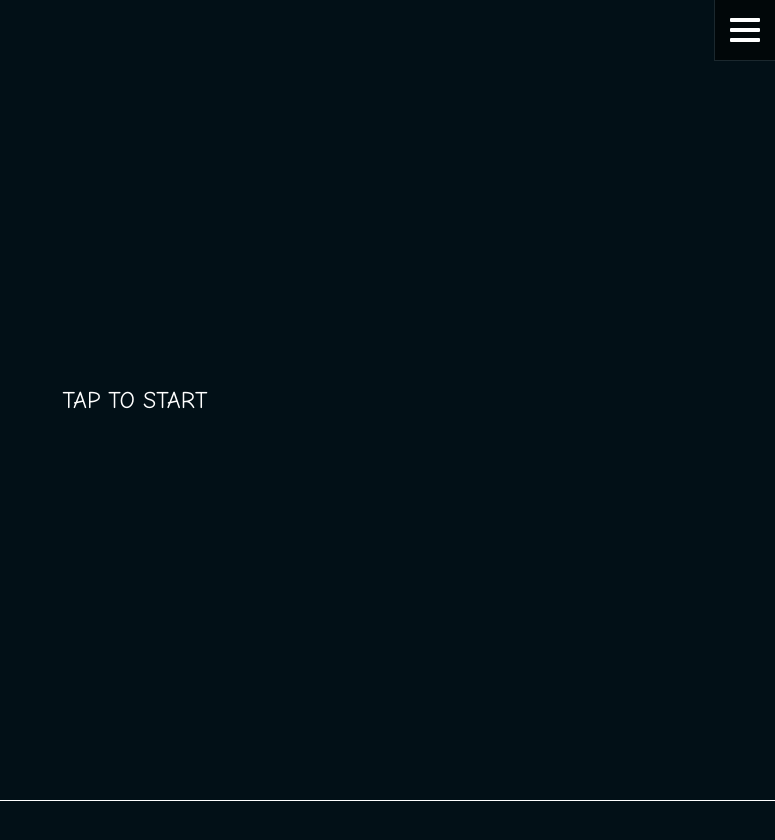
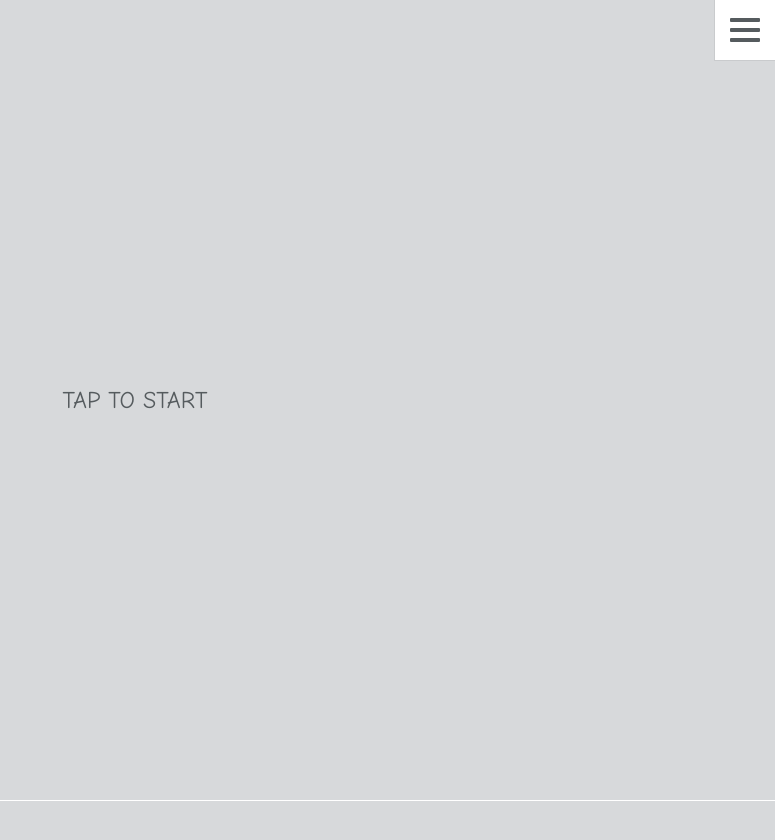
Before and after one commit to andrixdev/primer, a website: page index.html in a window 1280 px wide. Shown: the whole page, without its empty margins (505-1280 px from the left). Drawn offline with nearby package versions, Linux system fonts and the light colour scheme; a web font is replaced by a local one.

Commit message:
Find some colors for a greyscale mode

```diff
--- a/less/main.less
+++ b/less/main.less
@@ -5,6 +5,7 @@
 // Colors
 @win-green: hsl(140, 90%, 40%);
 @lose-red: hsl(3, 75%, 50%);
+
 @blue-02: hsl(200, 83%, 2%);
 @blue-05: hsl(200, 83%, 5%);
 @blue-08: hsl(200, 83%, 8%);
@@ -15,6 +16,21 @@
 @blue-40: hsl(200, 83%, 40%);
 @blue-50: hsl(200, 83%, 50%);
 
+@grey-98: hsl(200, 5%, 98%);
+@grey-95: hsl(200, 5%, 95%);
+@grey-90: hsl(200, 5%, 90%);
+@grey-85: hsl(200, 5%, 85%);
+@grey-80: hsl(200, 5%, 80%);
+@grey-70: hsl(200, 5%, 70%);
+@grey-60: hsl(200, 5%, 60%);
+@grey-50: hsl(200, 5%, 50%);
+@grey-40: hsl(200, 5%, 40%);
+@grey-35: hsl(200, 5%, 35%);
+@grey-30: hsl(200, 5%, 30%);
+@grey-20: hsl(200, 5%, 20%);
+@grey-10: hsl(200, 5%, 10%);
+
+/*
 @win-color: @win-green;
 @lose-color: @lose-red;
 @background-color: @blue-05;
@@ -25,13 +41,26 @@
 @progression-bars-color: @blue-40;
 @primes-color: @blue-08;
 @primes-selected-color: @blue-02;
+*/
+
+@win-color: @win-green;
+@lose-color: @lose-red;
+@background-color: @grey-85;
+@container-color: white;
+@btn-primary-color: @grey-30;
+@btn-secondary-color: @grey-95;
+@text-color: @grey-35;
+@progression-bars-color: @grey-10;
+@primes-color: white;
+@primes-selected-color: white;
+
 
 // Others
 @main-size: 900px;
 @main-font-size: 4rem;
-@outline-thick: solid 2px white;
-@outline-faint: solid 1px rgba(255, 255, 255, 0.3);
-@outline-faintest: solid 0.5px rgba(255, 255, 255, 0.1);
+@outline-thick: solid 2px @text-color;
+@outline-faint: solid 1px fade(@text-color, 30%);
+@outline-faintest: solid 0.5px fade(@text-color, 10%);
 
 
 * {
@@ -237,7 +266,7 @@ section.template {
 	outline: none;
 	outline-offset: -5px;
 	font-size: @main-font-size;
-	text-shadow: @text-color 0 0 2px;
+	text-shadow: @text-color 0 0 1px;
 	background: @container-color;
 	position: absolute;
 	display: flex;
@@ -369,7 +398,7 @@ section.template {
 	outline: @outline-faintest;
 
 	.bar {
-		background: white;
+		background: @text-color;
 		border-radius: 1px;
 		width: 30px;
 		height: 4px;
```
Also changed, not shown: css/main.css.
